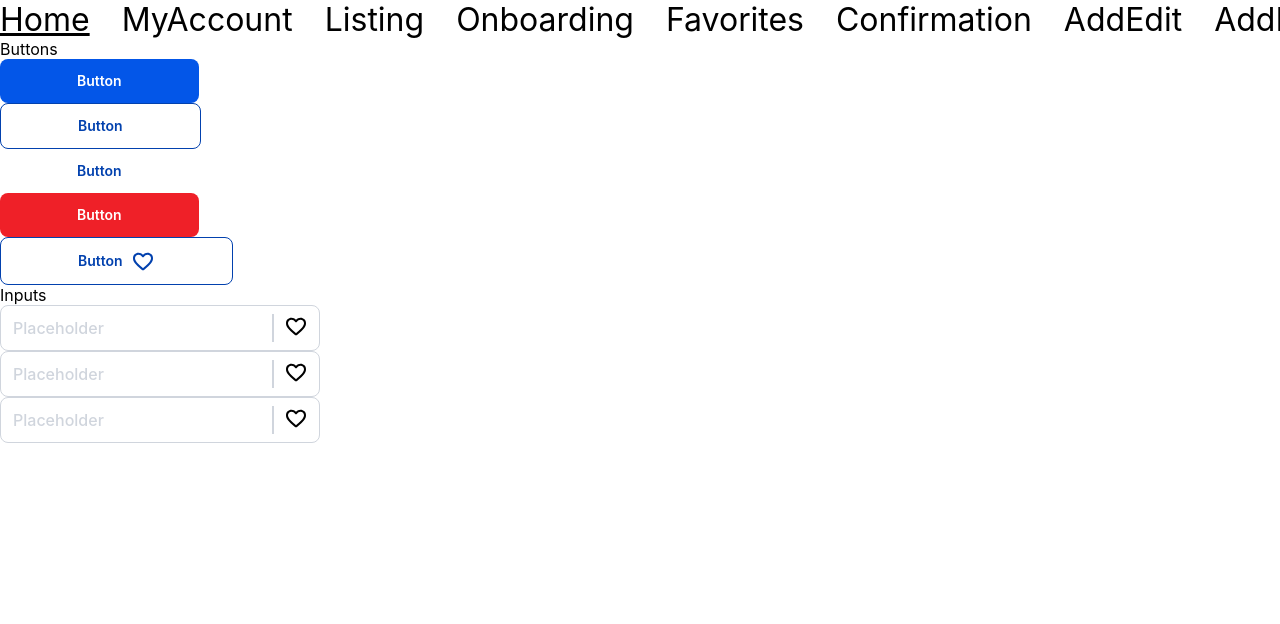
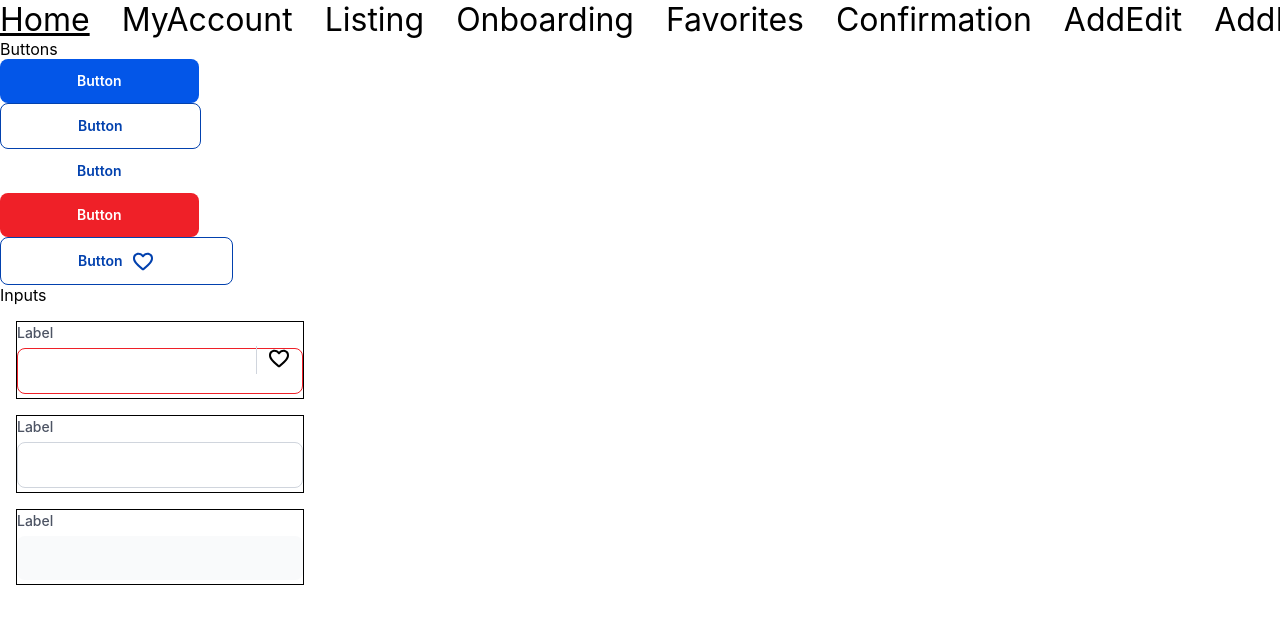
Before and after one commit to assist-software/internship-2022-july-fe2, a React (Create React App) app: page /selim in a window 1280 px wide. Shown: the top 624 px of the page. Built offline with nearby package versions, Linux system fonts and the light colour scheme.

Commit message:
bugfix/input

```diff
--- a/src/components/Input/Input.jsx
+++ b/src/components/Input/Input.jsx
@@ -16,11 +16,14 @@ const Input = ({
   placeholder,
   type,
   value,
+  helper,
+  disabled,
 }) => {
   return (
-    <div className={styles.container}>
+    <div className={`${styles.container} ${error && styles.error}`}>
       {label && <label htmlFor={name}>{label}</label>}
       <input
+        disabled={disabled}
         value={value}
         id={id}
         name={name}
@@ -28,12 +31,15 @@ const Input = ({
         onBlur={onBlur}
         onClick={onClick}
         placeholder={placeholder}
-        className={error ? styles.error : null}
         type={type}
       />
-      <span onClick={onIconClick} className={styles.icon}>
+      <span
+        onClick={onIconClick}
+        className={`${styles.icon} ${disabled && styles.disabled}`}
+      >
         {icon}
       </span>
+      <p>{helper}</p>
     </div>
   );
 };
@@ -51,13 +57,15 @@ Input.propTypes = {
   placeholder: PropTypes.string,
   type: PropTypes.string,
   value: PropTypes.any,
+  helper: PropTypes.string,
+  disabled: PropTypes.bool,
 };
 
 Input.defaultProps = {
   error: false,
-  icon: <Heart />,
+  icon: null,
   id: "",
-  label: "",
+  label: "Label",
   name: "",
   onBlur: () => {},
   onChange: () => {},
@@ -65,6 +73,8 @@ Input.defaultProps = {
   onIconClick: () => {},
   placeholder: "",
   type: "text",
+  helper: "",
+  disabled: false,
 };
 
 export default Input;
--- a/src/components/Input/Input.module.scss
+++ b/src/components/Input/Input.module.scss
@@ -9,11 +9,17 @@ input {
   font-size: $font-body-normal;
   font-weight: $font-medium;
   line-height: 24px;
+  padding-right: 4rem;
 
   &:hover,
   &:active,
   &:focus {
     border-color: $color-gray-400;
+  }
+
+  &:disabled {
+    background: $color-gray-50;
+    border: unset;
   }
 }
 
@@ -47,14 +53,19 @@ input:focus:required {
 }
 
 .error {
-  border-color: red;
+  input {
+    border-color: $color-alert-400;
+  }
+  p {
+    color: $color-alert-500 !important;
+  }
 }
 
 .icon {
   position: absolute;
   bottom: 50%;
   transform: translate(-100%, 50%);
-  border-left: 2px solid $color-gray-200;
+  border-left: 1px solid $color-gray-200;
   margin-left: -12px;
   padding-left: 10px;
   width: fit-content;
@@ -62,5 +73,19 @@ input:focus:required {
 }
 
 .container {
+  border: 1px solid black;
+  margin: 1rem;
   position: relative;
+
+  p {
+    font-size: $font-body-tiny;
+    font-weight: $font-regular;
+    line-height: 20px;
+    margin-top: 4px;
+    color: $color-gray-500;
+  }
 }
+
+.disabled {
+  fill: $color-gray-200;
+}
--- a/src/pages/Demo/Selim.jsx
+++ b/src/pages/Demo/Selim.jsx
@@ -1,5 +1,6 @@
 import React from "react";
 import { Button, Input } from "../../components";
+import { ReactComponent as Heart } from "../../assets/icons/heart.svg";
 
 const Selim = () => {
   return (
@@ -15,9 +16,9 @@ const Selim = () => {
       <Button variant="destructive" label="Button" />
       <Button position="right" variant="secondary" label="Button" />
       <h1>Inputs</h1>
-      <Input placeholder="Placeholder" />
-      <Input placeholder="Placeholder" />
-      <Input placeholder="Placeholder" />
+      <Input icon={<Heart />} error />
+      <Input label="Label" />
+      <Input disabled label="Label" />
     </div>
   );
 };
```
